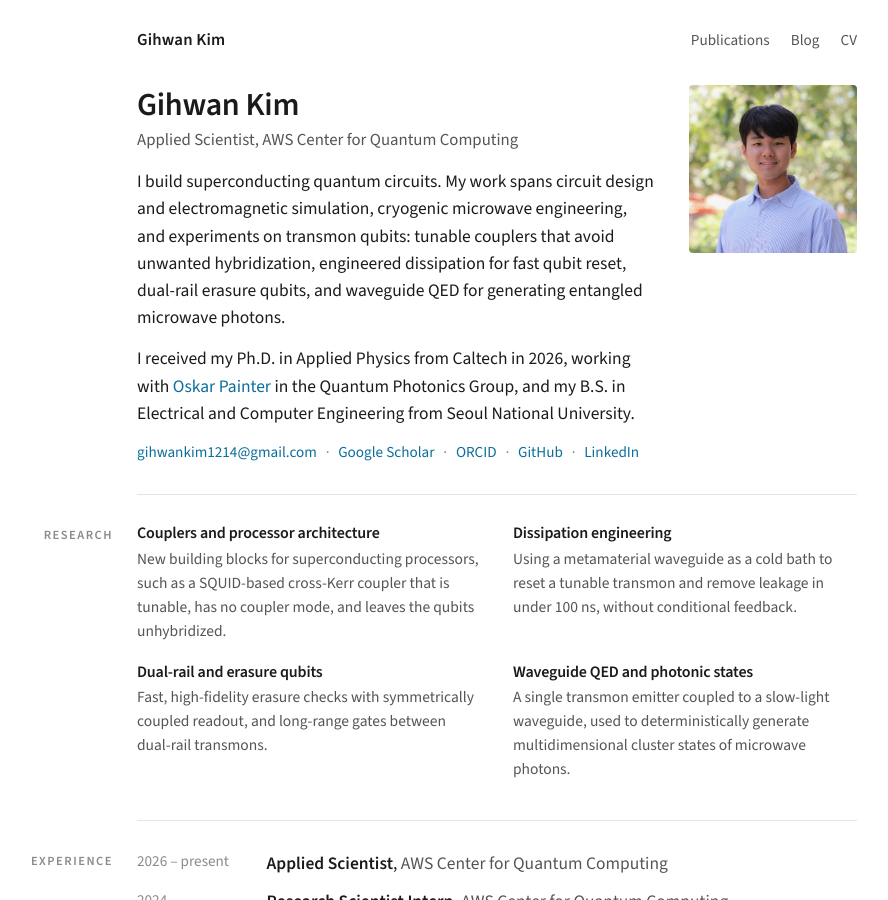
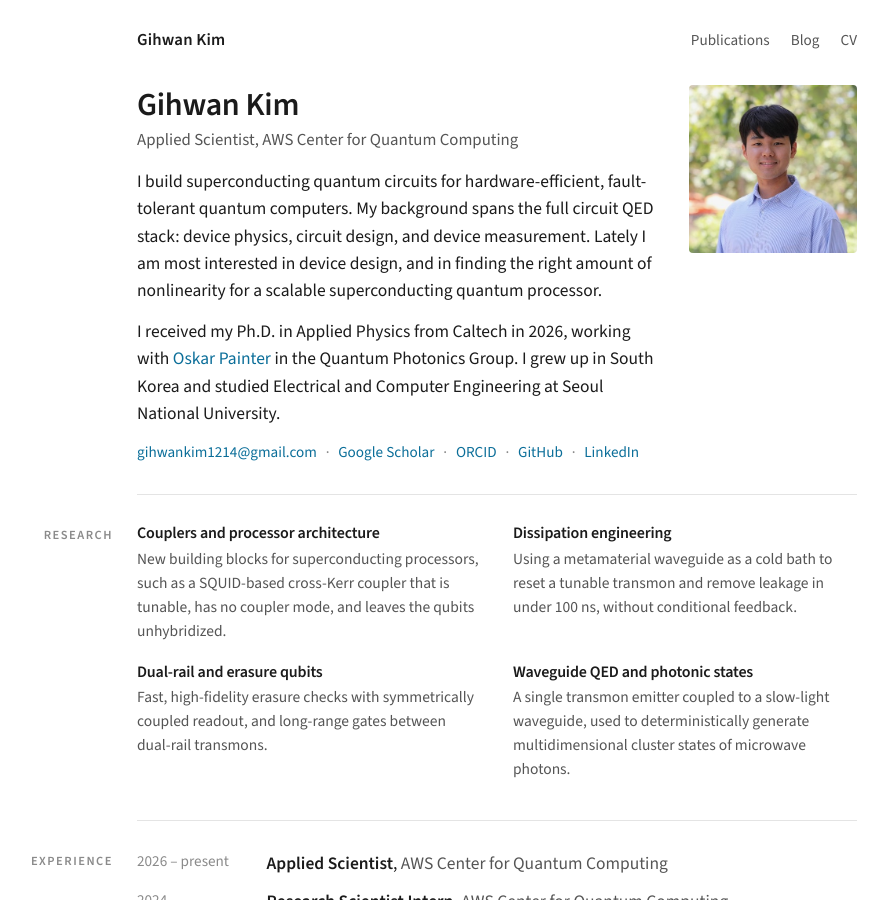
Before and after one commit to gihwan-scqubits/gihwan-scqubits.github.io, a Jekyll site: the page built from index.md, in a window 1280 px wide and 900 px high. Shown: the whole window, without its empty margins (143-1031 px from the left). Built offline with Jekyll 4.4.1, drawn with Linux system fonts in a browser that asks for light colours.

Commit message:
Polish bio
Co-Authored-By: Claude Fable 5.1 <noreply@anthropic.com>
Claude-Session: https://claude.ai/code/session_01D9GyQzp35NGwXa4HyFQyv5

```diff
--- a/index.md
+++ b/index.md
@@ -7,13 +7,13 @@ body_class: home
   <div>
     <h1>Gihwan Kim</h1>
     <p class="tagline">Applied Scientist, AWS Center for Quantum Computing</p>
-    <p>I build superconducting quantum circuits. My work spans circuit design and electromagnetic
-    simulation, cryogenic microwave engineering, and experiments on transmon qubits: tunable couplers
-    that avoid unwanted hybridization, engineered dissipation for fast qubit reset, dual-rail erasure
-    qubits, and waveguide QED for generating entangled microwave photons.</p>
+    <p>I build superconducting quantum circuits for hardware-efficient, fault-tolerant quantum
+    computers. My background spans the full circuit QED stack: device physics, circuit design, and
+    device measurement. Lately I am most interested in device design, and in finding the right amount
+    of nonlinearity for a scalable superconducting quantum processor.</p>
     <p>I received my Ph.D. in Applied Physics from Caltech in 2026, working with
-    <a href="https://painterlab.caltech.edu">Oskar Painter</a> in the Quantum Photonics Group, and my
-    B.S. in Electrical and Computer Engineering from Seoul National University.</p>
+    <a href="https://painterlab.caltech.edu">Oskar Painter</a> in the Quantum Photonics Group. I grew up
+    in South Korea and studied Electrical and Computer Engineering at Seoul National University.</p>
     {% include links.html %}
   </div>
   <img class="portrait" src="{{ '/assets/img/profile.jpg' | relative_url }}" alt="Portrait of Gihwan Kim" width="168" height="168">
```
